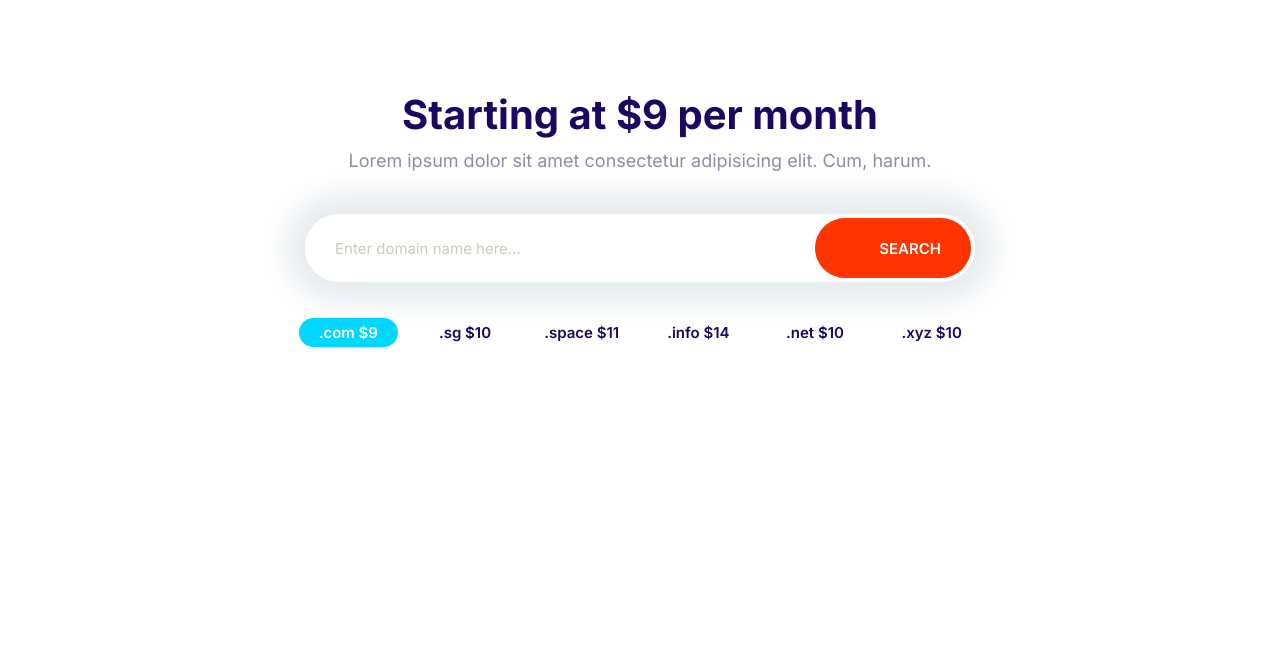
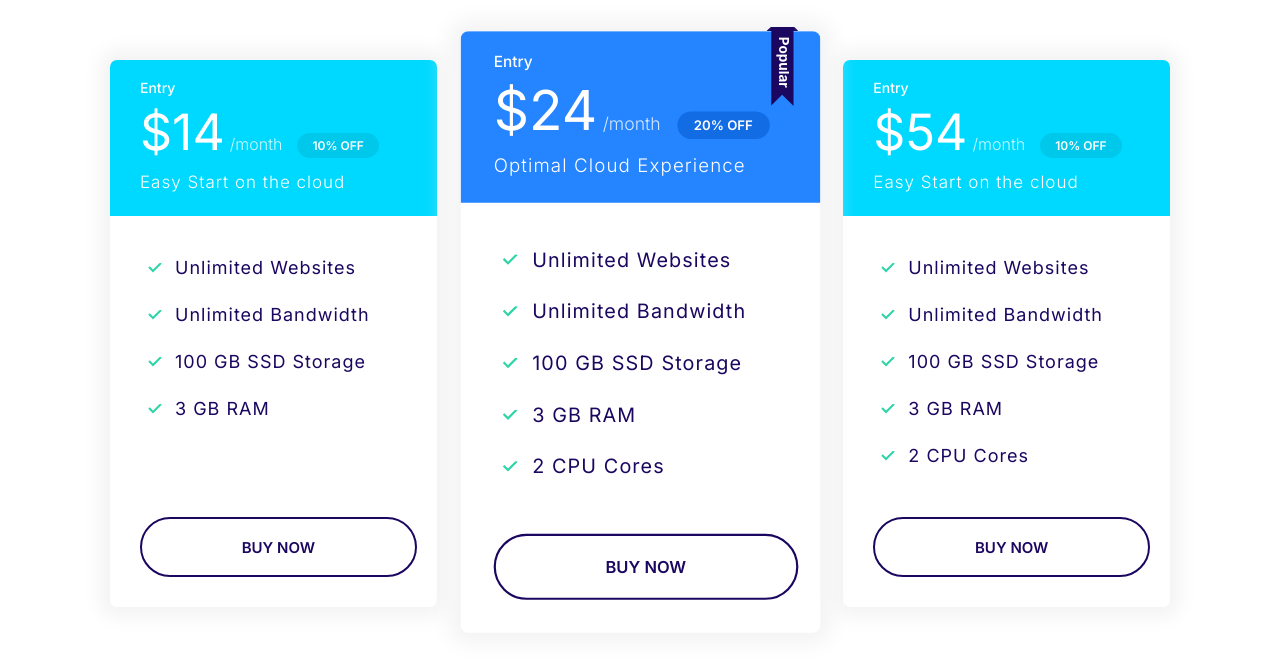
Before and after one commit to ChidoriRino/HTML-CSS-practice, a plain HTML site: page index.html in a window 1280 px wide. Drawn offline with nearby package versions, Linux system fonts and the light colour scheme.

Commit message:
Assemble Plans Block

```diff
--- a/css/styles.css
+++ b/css/styles.css
@@ -108,7 +108,7 @@ a {
   border-radius: 20px;
   font-size: 2rem;
   font-weight: 600;
-  padding: 0.5rem 2rem;
+  padding: 0.5rem 1rem;
   white-space: nowrap;
 }
 
@@ -321,27 +321,47 @@ a {
 .card {
   border-radius: 7px;
   box-shadow: 0 0 20px 10px #f3f3f3;
+  display: flex;
+  flex-direction: column;
+  height: 100%;
   overflow: hidden;
 }
 
 .card__header,
 .card__body {
-  padding: 2rem 3rem;
+  padding: 2rem 2rem 2rem 3rem;
+}
+
+.card__body {
+  display: flex;
+  flex-direction: column;
+  flex: 1;
+}
+
+.card__body .list {
+  flex: 1;
 }
 
 .card--primary .card__header {
   background: var(--color-primary);
   color: #fff;
 }
+.card--primary .badge--primary {
+  background: #126de4;
+}
 .card--secondary .card__header {
   background: var(--color-secondary);
   color: #fff;
 }
 .card--secondary .badge--secondary {
-  background: #02cdf1;
+  background: var(--color-secondary-hover);
 }
 
 /* Plans */
+.plan {
+  min-width: none;
+}
+
 .plan__name {
   color: #fff;
   font-size: 2.4rem;
@@ -378,7 +398,7 @@ a {
   /* 設成 inline-block 才可以調整大小 */
   position: absolute;
   /* 使用 absolute 需要把 parent 也設成 relative */
-  right: 5%;
+  right: 60px;
   top: -5.5px;
   width: 40px;
 }
@@ -395,6 +415,11 @@ a {
   }
   .plan__description {
     font-size: 1.7rem;
+  }
+  .plan--popular::before {
+    right: 40px;
+    top: -4px;
+    width: calc(40px / 1.4);
   }
 }
 
@@ -745,3 +770,40 @@ a {
     font-size: 1.5rem;
   }
 }
+
+/* Plan Block */
+.block-plan {
+  display: flex;
+  flex-direction: column;
+}
+
+.block-plan .plan {
+  margin: 0 auto;
+  max-width: 500px;
+  padding: 0 3rem 3rem;
+  width: 100%;
+}
+
+@media screen and (min-width: 1024px) {
+  .block-plan {
+    flex-direction: row;
+    justify-content: space-between;
+  }
+
+  .block-plan .plan {
+    transition: transform 0.2s;
+    padding: 0 2rem 3rem;
+  }
+
+  .block-plan .plan--popular {
+    transform: scale(1.1);
+  }
+
+  .block-plan .plan:hover {
+    transform: scale(1.05);
+  }
+
+  .block-plan .plan--popular:hover {
+    transform: scale(1.15);
+  }
+}
--- a/index.html
+++ b/index.html
@@ -18,34 +18,72 @@
     <link rel="stylesheet" href="css/styles.css" />
   </head>
   <body>
-    <section class="block container block-domain">
-      <header class="block__header">
-        <h2>Starting at $9 per month</h2>
-        <p>
-          Lorem ipsum dolor sit amet consectetur adipisicing elit. Cum, harum.
-        </p>
-        <div class="input-group">
-          <input
-            type="text"
-            class="input input-left"
-            placeholder="Enter domain name here..."
-          />
-          <button class="btn btn--accent">
-            <svg class="icon icon--white">
-              <use xlink:href="images/icon_sprite.svg#search"></use>
-            </svg>
-            Search
-          </button>
+    <section class="block container block-plan">
+      <div class="plan">
+        <div class="card card--secondary">
+          <header class="card__header">
+            <h3 class="plan__name">Entry</h3>
+            <!-- 這裡用 span 來幫助我們編輯文字外觀 -->
+            <span class="plan__price">$14</span>
+            <span class="plan__billing-cycle">/month</span>
+            <span class="badge badge--secondary badge--small">10% OFF</span>
+            <span class="plan__description">Easy Start on the cloud</span>
+          </header>
+          <div class="card__body">
+            <ul class="list list--tick">
+              <li class="list__item">Unlimited Websites</li>
+              <li class="list__item">Unlimited Bandwidth</li>
+              <li class="list__item">100 GB SSD Storage</li>
+              <li class="list__item">3 GB RAM</li>
+            </ul>
+            <button class="btn btn--outline btn--block">Buy Now</button>
+          </div>
         </div>
-        <ul class="list block-domain__prices">
-          <li><span class="badge badge--secondary">.com $9</span></li>
-          <li>.sg $10</li>
-          <li>.space $11</li>
-          <li>.info $14</li>
-          <li>.net $10</li>
-          <li>.xyz $10</li>
-        </ul>
-      </header>
+      </div>
+      <div class="plan plan--popular">
+        <div class="card card--primary">
+          <header class="card__header">
+            <h3 class="plan__name">Entry</h3>
+            <!-- 這裡用 span 來幫助我們編輯文字外觀 -->
+            <span class="plan__price">$24</span>
+            <span class="plan__billing-cycle">/month</span>
+            <span class="badge badge--primary badge--small">20% OFF</span>
+            <span class="plan__description">Optimal Cloud Experience</span>
+          </header>
+          <div class="card__body">
+            <ul class="list list--tick">
+              <li class="list__item">Unlimited Websites</li>
+              <li class="list__item">Unlimited Bandwidth</li>
+              <li class="list__item">100 GB SSD Storage</li>
+              <li class="list__item">3 GB RAM</li>
+              <li class="list__item">2 CPU Cores</li>
+            </ul>
+            <button class="btn btn--outline btn--block">Buy Now</button>
+          </div>
+        </div>
+      </div>
+      <div class="plan">
+        <div class="card card--secondary">
+          <header class="card__header">
+            <h3 class="plan__name">Entry</h3>
+            <!-- 這裡用 span 來幫助我們編輯文字外觀 -->
+            <span class="plan__price">$54</span>
+            <span class="plan__billing-cycle">/month</span>
+            <span class="badge badge--secondary badge--small">10% OFF</span>
+            <span class="plan__description">Easy Start on the cloud</span>
+          </header>
+          <div class="card__body">
+            <ul class="list list--tick">
+              <li class="list__item">Unlimited Websites</li>
+              <li class="list__item">Unlimited Bandwidth</li>
+              <li class="list__item">100 GB SSD Storage</li>
+              <li class="list__item">3 GB RAM</li>
+              <li class="list__item">2 CPU Cores</li>
+            </ul>
+            <button class="btn btn--outline btn--block">Buy Now</button>
+          </div>
+        </div>
+      </div>
     </section>
     <script src="js/main.js"></script>
   </body>
```
Also changed, not shown: components/4-PlanBlock.html (added, +67 -0 lines).
